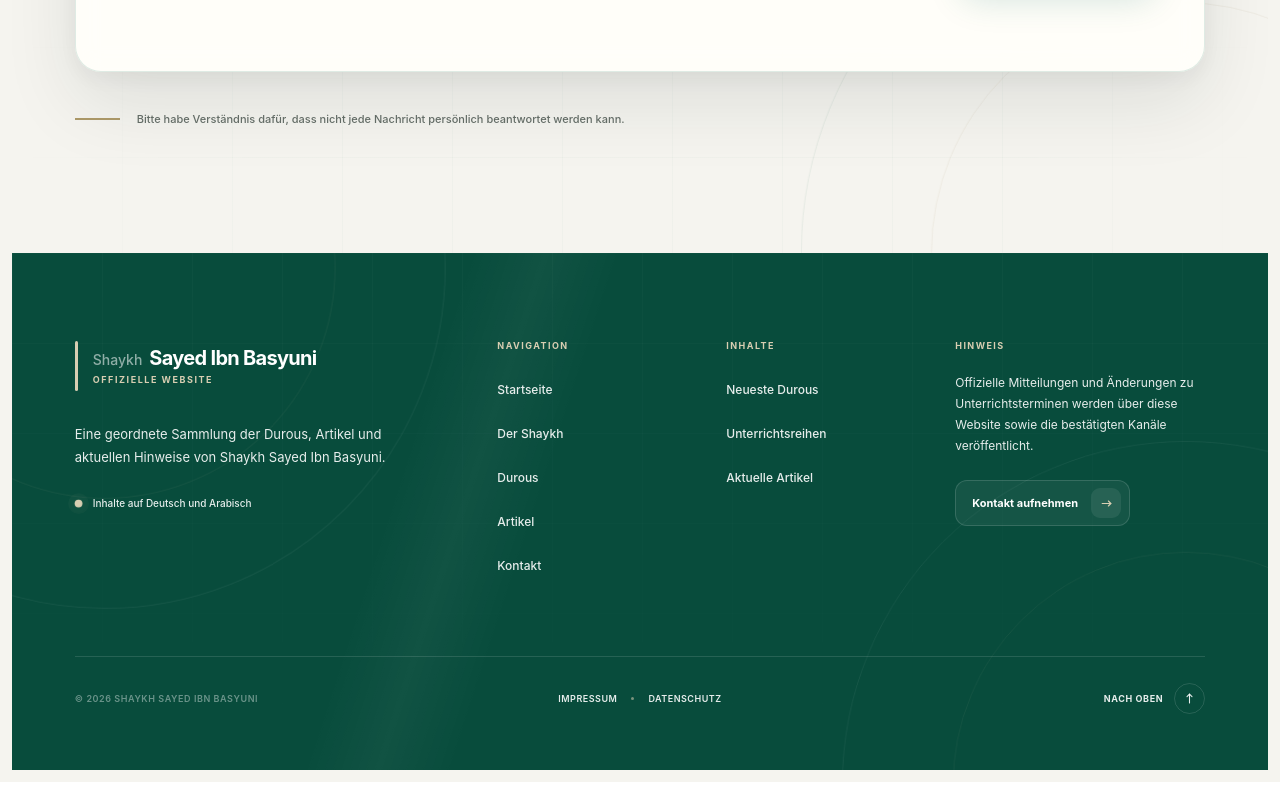
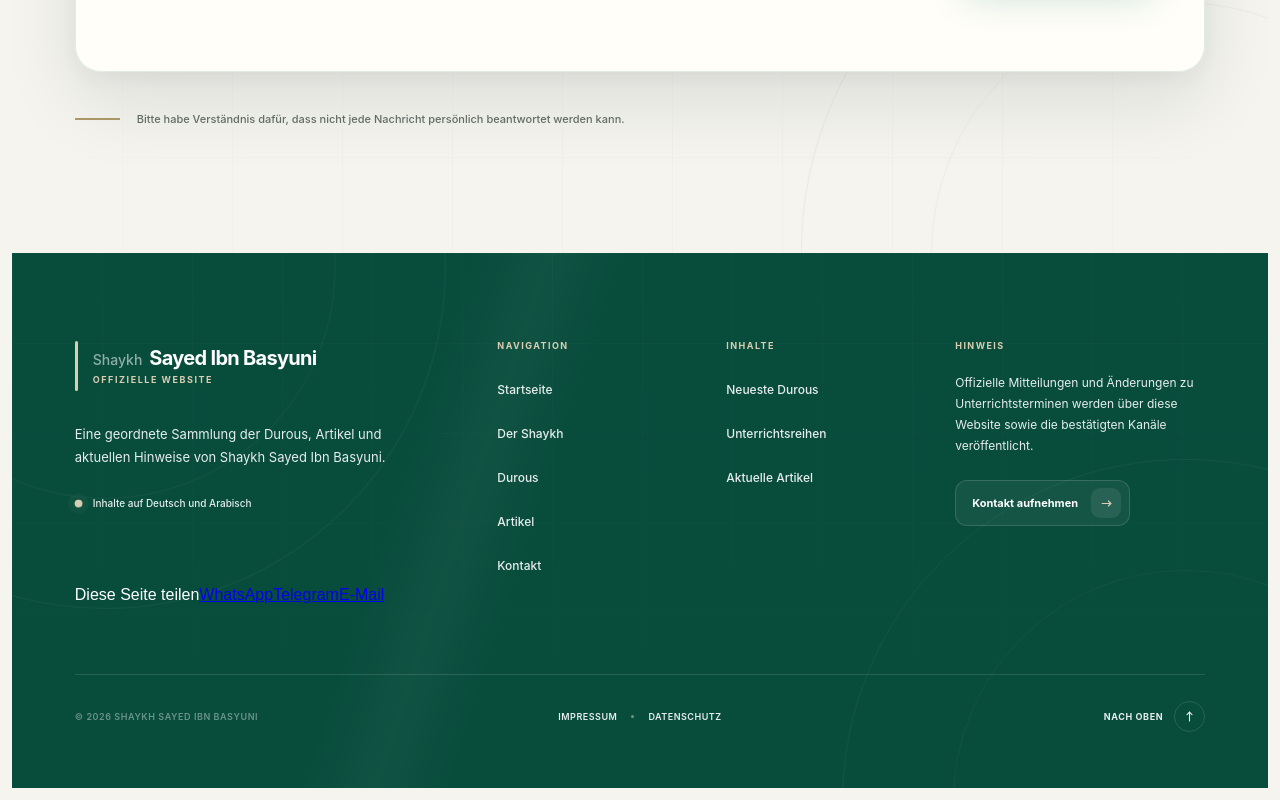
Before and after one commit to SoufianElfouzari/Shaykh-Sayed-Ibn-Basyuni-Website, a React (Vite) app: page / in a window 1280 px wide. Shown: the part 6470-7270 px from the top of the page. Built offline with nearby package versions, Linux system fonts and the light colour scheme; no server answers; the database is empty.

Commit message:
feat(seo): add accessible page-specific social sharing links to footer

```diff
--- a/src/pages/common/Footer/Footer.jsx
+++ b/src/pages/common/Footer/Footer.jsx
@@ -1,5 +1,5 @@
 import { useEffect, useRef } from "react";
-import { Link } from "react-router-dom";
+import { Link, useLocation } from "react-router-dom";
 import "./Footer.css";
 
 const footerNavigation = [
@@ -69,6 +69,12 @@ function ArrowIcon() {
 function Footer() {
   const footerRef = useRef(null);
   const currentYear = new Date().getFullYear();
+  const { pathname, search } = useLocation();
+  const shareUrl = "https://www.shaykh-sayed.de" + pathname + search;
+  const shareText = "Islamische Unterrichte und Artikel auf Shaykh Sayed";
+  const whatsappUrl = "https://api.whatsapp.com/send?text=" + encodeURIComponent(shareText + ": " + shareUrl);
+  const telegramUrl = "https://t.me/share/url?url=" + encodeURIComponent(shareUrl) + "&text=" + encodeURIComponent(shareText);
+  const emailUrl = "mailto:?subject=" + encodeURIComponent(shareText) + "&body=" + encodeURIComponent(shareUrl);
 
   useEffect(() => {
     const footer = footerRef.current;
@@ -241,6 +247,13 @@ function Footer() {
           </div>
         </div>
 
+        <nav className="sib-footer-sharing" aria-label="Diese Seite teilen">
+          <span className="sib-footer-sharing-label">Diese Seite teilen</span>
+          <a href={whatsappUrl} target="_blank" rel="noopener noreferrer" aria-label="Diese Seite über WhatsApp teilen">WhatsApp</a>
+          <a href={telegramUrl} target="_blank" rel="noopener noreferrer" aria-label="Diese Seite über Telegram teilen">Telegram</a>
+          <a href={emailUrl} aria-label="Diese Seite per E-Mail teilen">E-Mail</a>
+        </nav>
+
         <div className="sib-footer-divider">
           <span></span>
         </div>
```
